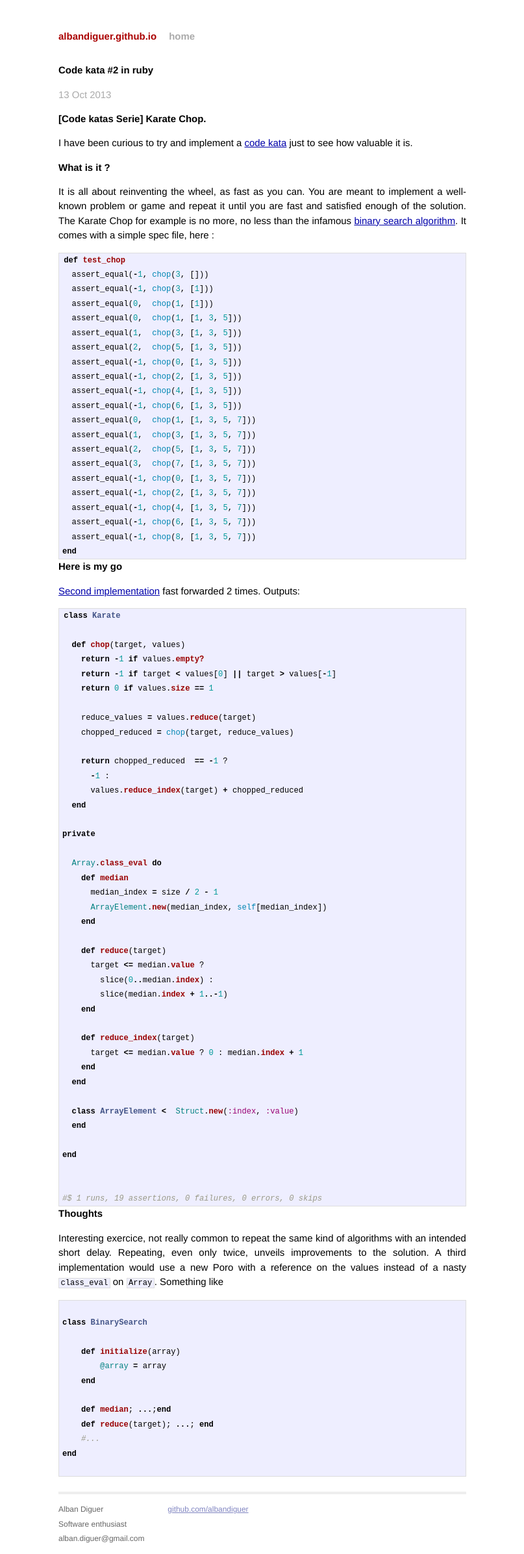
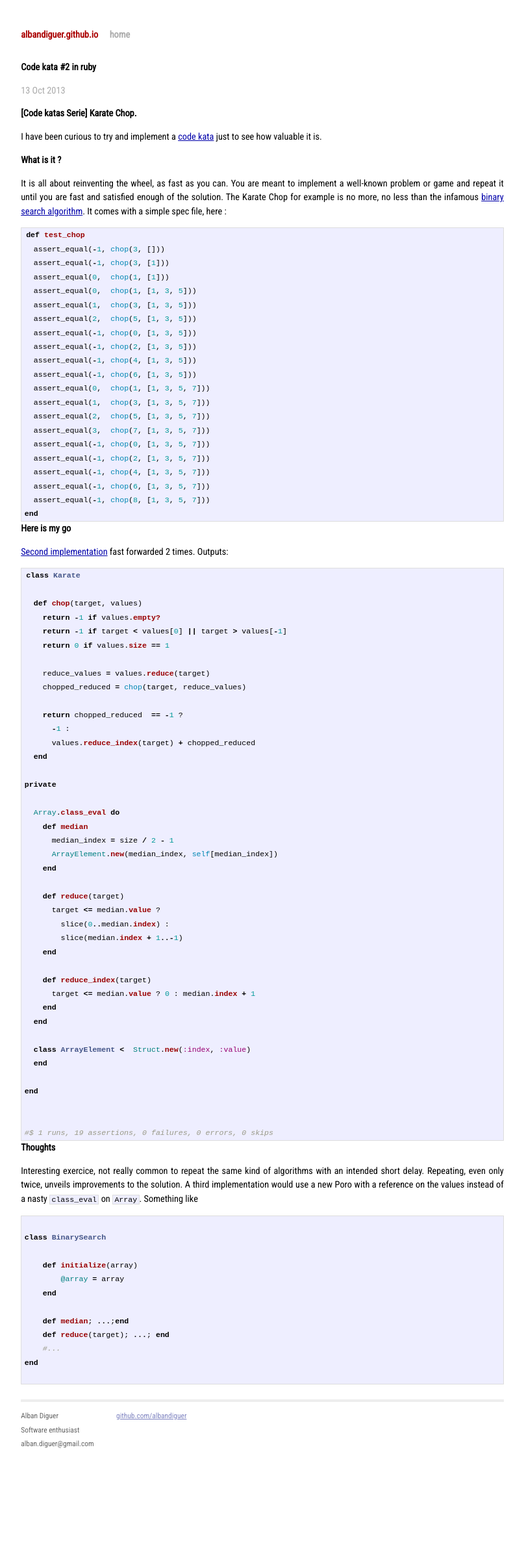
Before and after one commit to albandiguer/albandiguer.github.io, a Jekyll site: the page built from _posts/2013-10-13-code-kata-number-2-in-ruby.markdown, in a window 1280 px wide. Shown: the whole page at 65% size, without its empty margins (236-1043 px from the left). Built offline with Jekyll 4.4.1, drawn with Linux system fonts in a browser that asks for light colours; after the commit the page ends 2245 px from its top, so only the background shows below that.

Commit message:
feat: L&F

```diff
--- a/_layouts/default.html
+++ b/_layouts/default.html
@@ -9,8 +9,16 @@
     <!-- syntax highlighting CSS -->
     <link rel="stylesheet" href="/css/syntax.css" />
 
+
+    <!-- Google Fonts cdn -->
+    <link rel="stylesheet"
+          href="https://fonts.googleapis.com/css?family=Roboto%20Condensed">
+    <link rel="stylesheet"
+          href="https://fonts.googleapis.com/css?family=Roboto%20Mono">
+
     <!-- Custom CSS -->
     <link rel="stylesheet" href="/css/main.css" />
+
   </head>
   <body>
     <div class="site">
--- a/css/main.css
+++ b/css/main.css
@@ -10,24 +10,43 @@
   padding: 0;
 }
 
-html, body { height: 100%; }
+html,
+body {
+  height: 100%;
+}
 
 body {
-  background-color: #FFF;
-  font: 13.34px Helvetica, Arial, sans-serif;
+  background-color: #fff;
+  font: 13.34px 'Roboto Condensed', Helvetica, Arial, sans-serif;
   font-size: small;
   text-align: center;
 }
 
-h1, h2, h3, h4, h5, h6 {
-  font-size: 100%; }
+h1,
+h2,
+h3,
+h4,
+h5,
+h6 {
+  font-size: 100%;
+}
 
-h1 { margin-bottom: 1em; }
-p { margin: 1em 0; }
+h1 {
+  margin-bottom: 1em;
+}
+p {
+  margin: 1em 0;
+}
 
-a         { color: #00a; }
-a:hover   { color: #000; }
-a:visited { color: #a0a; }
+a {
+  color: #00a;
+}
+a:hover {
+  color: #000;
+}
+a:visited {
+  color: #a0a;
+}
 
 /*****************************************************************************/
 /*
@@ -56,9 +75,9 @@ a:visited { color: #a0a; }
 /*****************************************************************************/
 
 .site {
-  font-size: 115%;
+  font-size: 110%;
   text-align: justify;
-  width: 42em;
+  width: 52em;
   margin: 3em auto 2em;
   line-height: 1.5em;
 }
@@ -108,12 +127,12 @@ a:visited { color: #a0a; }
 }
 
 .footer .contact a {
-  color: #8085C1;
+  color: #8085c1;
 }
 
 .footer .rss {
   margin-top: 1.1em;
-  margin-right: -.2em;
+  margin-right: -0.2em;
   float: right;
 }
 
@@ -131,18 +150,19 @@ a:visited { color: #a0a; }
 .post pre {
   border: 1px solid #ddd;
   background-color: #eef;
-  padding: 0 .4em;
+  padding: 0 0.4em;
   overflow-x: auto;
 }
 
-.post ul, .post ol {
+.post ul,
+.post ol {
   margin-left: 1.35em;
 }
 
 .post code {
   border: 1px solid #ddd;
   background-color: #eef;
-  padding: 0 .2em;
+  padding: 0 0.2em;
 }
 
 .post pre code {
@@ -153,7 +173,7 @@ a:visited { color: #a0a; }
 .post pre.terminal {
   border: 1px solid #000;
   background-color: #333;
-  color: #FFF;
+  color: #fff;
 }
 
 .post pre.terminal code {
--- a/css/syntax.css
+++ b/css/syntax.css
@@ -1,60 +1,195 @@
-.highlight  { background: #ffffff; }
-.highlight .c { color: #999988; font-style: italic } /* Comment */
-.highlight .err { color: #a61717; background-color: #e3d2d2 } /* Error */
-.highlight .k { font-weight: bold } /* Keyword */
-.highlight .o { font-weight: bold } /* Operator */
-.highlight .cm { color: #999988; font-style: italic } /* Comment.Multiline */
-.highlight .cp { color: #999999; font-weight: bold } /* Comment.Preproc */
-.highlight .c1 { color: #999988; font-style: italic } /* Comment.Single */
-.highlight .cs { color: #999999; font-weight: bold; font-style: italic } /* Comment.Special */
-.highlight .gd { color: #000000; background-color: #ffdddd } /* Generic.Deleted */
-.highlight .gd .x { color: #000000; background-color: #ffaaaa } /* Generic.Deleted.Specific */
-.highlight .ge { font-style: italic } /* Generic.Emph */
-.highlight .gr { color: #aa0000 } /* Generic.Error */
-.highlight .gh { color: #999999 } /* Generic.Heading */
-.highlight .gi { color: #000000; background-color: #ddffdd } /* Generic.Inserted */
-.highlight .gi .x { color: #000000; background-color: #aaffaa } /* Generic.Inserted.Specific */
-.highlight .go { color: #888888 } /* Generic.Output */
-.highlight .gp { color: #555555 } /* Generic.Prompt */
-.highlight .gs { font-weight: bold } /* Generic.Strong */
-.highlight .gu { color: #aaaaaa } /* Generic.Subheading */
-.highlight .gt { color: #aa0000 } /* Generic.Traceback */
-.highlight .kc { font-weight: bold } /* Keyword.Constant */
-.highlight .kd { font-weight: bold } /* Keyword.Declaration */
-.highlight .kp { font-weight: bold } /* Keyword.Pseudo */
-.highlight .kr { font-weight: bold } /* Keyword.Reserved */
-.highlight .kt { color: #445588; font-weight: bold } /* Keyword.Type */
-.highlight .m { color: #009999 } /* Literal.Number */
-.highlight .s { color: #d14 } /* Literal.String */
-.highlight .na { color: #008080 } /* Name.Attribute */
-.highlight .nb { color: #0086B3 } /* Name.Builtin */
-.highlight .nc { color: #445588; font-weight: bold } /* Name.Class */
-.highlight .no { color: #008080 } /* Name.Constant */
-.highlight .ni { color: #800080 } /* Name.Entity */
-.highlight .ne { color: #990000; font-weight: bold } /* Name.Exception */
-.highlight .nf { color: #990000; font-weight: bold } /* Name.Function */
-.highlight .nn { color: #555555 } /* Name.Namespace */
-.highlight .nt { color: #000080 } /* Name.Tag */
-.highlight .nv { color: #008080 } /* Name.Variable */
-.highlight .ow { font-weight: bold } /* Operator.Word */
-.highlight .w { color: #bbbbbb } /* Text.Whitespace */
-.highlight .mf { color: #009999 } /* Literal.Number.Float */
-.highlight .mh { color: #009999 } /* Literal.Number.Hex */
-.highlight .mi { color: #009999 } /* Literal.Number.Integer */
-.highlight .mo { color: #009999 } /* Literal.Number.Oct */
-.highlight .sb { color: #d14 } /* Literal.String.Backtick */
-.highlight .sc { color: #d14 } /* Literal.String.Char */
-.highlight .sd { color: #d14 } /* Literal.String.Doc */
-.highlight .s2 { color: #d14 } /* Literal.String.Double */
-.highlight .se { color: #d14 } /* Literal.String.Escape */
-.highlight .sh { color: #d14 } /* Literal.String.Heredoc */
-.highlight .si { color: #d14 } /* Literal.String.Interpol */
-.highlight .sx { color: #d14 } /* Literal.String.Other */
-.highlight .sr { color: #009926 } /* Literal.String.Regex */
-.highlight .s1 { color: #d14 } /* Literal.String.Single */
-.highlight .ss { color: #990073 } /* Literal.String.Symbol */
-.highlight .bp { color: #999999 } /* Name.Builtin.Pseudo */
-.highlight .vc { color: #008080 } /* Name.Variable.Class */
-.highlight .vg { color: #008080 } /* Name.Variable.Global */
-.highlight .vi { color: #008080 } /* Name.Variable.Instance */
-.highlight .il { color: #009999 } /* Literal.Number.Integer.Long */
+.highlight {
+  background: #ffffff;
+}
+.highlight .c {
+  color: #999988;
+  font-style: italic;
+} /* Comment */
+.highlight .err {
+  color: #a61717;
+  background-color: #e3d2d2;
+} /* Error */
+.highlight .k {
+  font-weight: bold;
+} /* Keyword */
+.highlight .o {
+  font-weight: bold;
+} /* Operator */
+.highlight .cm {
+  color: #999988;
+  font-style: italic;
+} /* Comment.Multiline */
+.highlight .cp {
+  color: #999999;
+  font-weight: bold;
+} /* Comment.Preproc */
+.highlight .c1 {
+  color: #999988;
+  font-style: italic;
+} /* Comment.Single */
+.highlight .cs {
+  color: #999999;
+  font-weight: bold;
+  font-style: italic;
+} /* Comment.Special */
+.highlight .gd {
+  color: #000000;
+  background-color: #ffdddd;
+} /* Generic.Deleted */
+.highlight .gd .x {
+  color: #000000;
+  background-color: #ffaaaa;
+} /* Generic.Deleted.Specific */
+.highlight .ge {
+  font-style: italic;
+} /* Generic.Emph */
+.highlight .gr {
+  color: #aa0000;
+} /* Generic.Error */
+.highlight .gh {
+  color: #999999;
+} /* Generic.Heading */
+.highlight .gi {
+  color: #000000;
+  background-color: #ddffdd;
+} /* Generic.Inserted */
+.highlight .gi .x {
+  color: #000000;
+  background-color: #aaffaa;
+} /* Generic.Inserted.Specific */
+.highlight .go {
+  color: #888888;
+} /* Generic.Output */
+.highlight .gp {
+  color: #555555;
+} /* Generic.Prompt */
+.highlight .gs {
+  font-weight: bold;
+} /* Generic.Strong */
+.highlight .gu {
+  color: #aaaaaa;
+} /* Generic.Subheading */
+.highlight .gt {
+  color: #aa0000;
+} /* Generic.Traceback */
+.highlight .kc {
+  font-weight: bold;
+} /* Keyword.Constant */
+.highlight .kd {
+  font-weight: bold;
+} /* Keyword.Declaration */
+.highlight .kp {
+  font-weight: bold;
+} /* Keyword.Pseudo */
+.highlight .kr {
+  font-weight: bold;
+} /* Keyword.Reserved */
+.highlight .kt {
+  color: #445588;
+  font-weight: bold;
+} /* Keyword.Type */
+.highlight .m {
+  color: #009999;
+} /* Literal.Number */
+.highlight .s {
+  color: #d14;
+} /* Literal.String */
+.highlight .na {
+  color: #008080;
+} /* Name.Attribute */
+.highlight .nb {
+  color: #0086b3;
+} /* Name.Builtin */
+.highlight .nc {
+  color: #445588;
+  font-weight: bold;
+} /* Name.Class */
+.highlight .no {
+  color: #008080;
+} /* Name.Constant */
+.highlight .ni {
+  color: #800080;
+} /* Name.Entity */
+.highlight .ne {
+  color: #990000;
+  font-weight: bold;
+} /* Name.Exception */
+.highlight .nf {
+  color: #990000;
+  font-weight: bold;
+} /* Name.Function */
+.highlight .nn {
+  color: #555555;
+} /* Name.Namespace */
+.highlight .nt {
+  color: #000080;
+} /* Name.Tag */
+.highlight .nv {
+  color: #008080;
+} /* Name.Variable */
+.highlight .ow {
+  font-weight: bold;
+} /* Operator.Word */
+.highlight .w {
+  color: #bbbbbb;
+} /* Text.Whitespace */
+.highlight .mf {
+  color: #009999;
+} /* Literal.Number.Float */
+.highlight .mh {
+  color: #009999;
+} /* Literal.Number.Hex */
+.highlight .mi {
+  color: #009999;
+} /* Literal.Number.Integer */
+.highlight .mo {
+  color: #009999;
+} /* Literal.Number.Oct */
+.highlight .sb {
+  color: #d14;
+} /* Literal.String.Backtick */
+.highlight .sc {
+  color: #d14;
+} /* Literal.String.Char */
+.highlight .sd {
+  color: #d14;
+} /* Literal.String.Doc */
+.highlight .s2 {
+  color: #d14;
+} /* Literal.String.Double */
+.highlight .se {
+  color: #d14;
+} /* Literal.String.Escape */
+.highlight .sh {
+  color: #d14;
+} /* Literal.String.Heredoc */
+.highlight .si {
+  color: #d14;
+} /* Literal.String.Interpol */
+.highlight .sx {
+  color: #d14;
+} /* Literal.String.Other */
+.highlight .sr {
+  color: #009926;
+} /* Literal.String.Regex */
+.highlight .s1 {
+  color: #d14;
+} /* Literal.String.Single */
+.highlight .ss {
+  color: #990073;
+} /* Literal.String.Symbol */
+.highlight .bp {
+  color: #999999;
+} /* Name.Builtin.Pseudo */
+.highlight .vc {
+  color: #008080;
+} /* Name.Variable.Class */
+.highlight .vg {
+  color: #008080;
+} /* Name.Variable.Global */
+.highlight .vi {
+  color: #008080;
+} /* Name.Variable.Instance */
+.highlight .il {
+  color: #009999;
+} /* Literal.Number.Integer.Long */
```
Also changed, not shown: _posts/2022-04-10-k8s-helm-helmsman.md (+2 -2 lines), index.html (line endings or trailing spaces), 1 other file.
